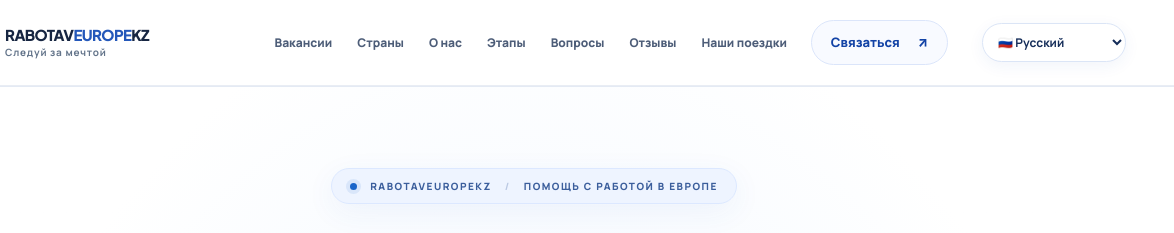
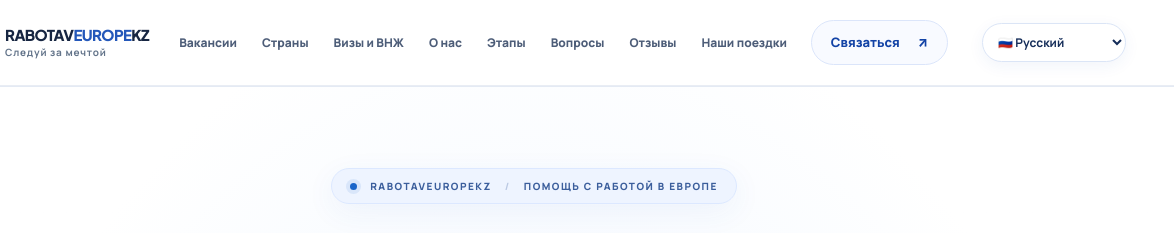
Before and after one commit to guccigangg0032-dev/preview.asia, a plain HTML site: page index.html in a window 1280 px wide. Shown: the top 233 px of the page, 106-1280 px from the left. Drawn offline with Linux system fonts and the light colour scheme.

Commit message:
Link visa and residence services from index.html

```diff
--- a/index.html
+++ b/index.html
@@ -45,7 +45,7 @@
       </a>
       <nav class="desktop-nav" aria-label="Основная навигация">
         <a href="./vacancies.html">Вакансии</a>
-        <a href="./directions.html">Страны</a>
+        <a href="./directions.html">Страны</a><a href="./visas-residence.html">Визы и ВНЖ</a>
         <a href="./about.html">О нас</a>
         <a href="./steps.html">Этапы</a>
         <a href="./faq.html">Вопросы</a><a href="./reviews.html">Отзывы</a>
@@ -55,7 +55,7 @@
       <button class="menu-toggle" type="button" aria-label="Открыть меню" aria-expanded="false" aria-controls="mobile-menu"><span></span><span></span></button>
     </div>
     <nav id="mobile-menu" class="mobile-nav" aria-label="Мобильная навигация" hidden>
-      <a href="./index.html">Главная</a><a href="./vacancies.html">Вакансии</a><a href="./directions.html">Страны</a><a href="./about.html">О нас</a><a href="./steps.html">Этапы</a><a href="./faq.html">Вопросы</a><a href="./reviews.html">Отзывы</a><a href="./journeys.html">Наши поездки</a><a href="./contacts.html">Контакты</a>
+      <a href="./index.html">Главная</a><a href="./vacancies.html">Вакансии</a><a href="./directions.html">Страны</a><a href="./visas-residence.html">Визы и ВНЖ</a><a href="./about.html">О нас</a><a href="./steps.html">Этапы</a><a href="./faq.html">Вопросы</a><a href="./reviews.html">Отзывы</a><a href="./journeys.html">Наши поездки</a><a href="./contacts.html">Контакты</a>
     </nav>
   </header>
 
@@ -275,7 +275,7 @@
     <div class="office-strip"><div class="shell"><div><strong>Можно обратиться лично</strong><p>Астана, ул. Амангельды Иманова, 19, БЦ «Алма-Ата», 6 этаж, офис 609D. Перед визитом согласуйте время с менеджером.</p></div><a href="https://wa.me/77052753333" target="_blank" rel="noopener noreferrer">Написать менеджеру в WhatsApp ↗</a></div></div>
   </main>
 
-  <footer class="site-footer"><div class="shell footer-top"><div><a class="brand footer-brand" href="#top"><span class="brand-symbol" aria-hidden="true">✳</span><span class="brand-wordmark"><strong>RABOTAV<span>EUROPE</span>KZ</strong><small>Следуй за мечтой</small></span></a><p>Консультации по трудоустройству в Европе и помощь с подготовкой к поездке.</p></div><div class="footer-links"><div><strong>Навигация</strong><a href="./vacancies.html">Вакансии</a><a href="./directions.html">Страны</a><a href="./about.html">О нас</a><a href="./steps.html">Этапы</a><a href="./faq.html">Вопросы</a><a href="./reviews.html">Отзывы</a><a href="./journeys.html">Наши поездки</a><a href="./contacts.html">Контакты</a></div><div><strong>Связь</strong><a href="https://www.instagram.com/rabotaveuropekz/" target="_blank" rel="noopener noreferrer">Instagram ↗</a><a href="https://wa.me/77052753333" target="_blank" rel="noopener noreferrer">WhatsApp ↗</a></div></div></div><div class="shell footer-bottom"><span>© <span id="year">2026</span> RABOTAVEUROPEKZ. Работа за рубежом.</span><span>Актуальные вакансии и условия уточняйте у компании.</span><span><a href="./photo-credits.html">Фотографии и лицензии</a></span><span><a href="./privacy.html">Конфиденциальность</a></span><span>Дизайн: <a href="https://777xsz.shop/" target="_blank" rel="noopener noreferrer">777xsz</a></span></div></footer>
+  <footer class="site-footer"><div class="shell footer-top"><div><a class="brand footer-brand" href="#top"><span class="brand-symbol" aria-hidden="true">✳</span><span class="brand-wordmark"><strong>RABOTAV<span>EUROPE</span>KZ</strong><small>Следуй за мечтой</small></span></a><p>Консультации по трудоустройству в Европе и помощь с подготовкой к поездке.</p></div><div class="footer-links"><div><strong>Навигация</strong><a href="./vacancies.html">Вакансии</a><a href="./directions.html">Страны</a><a href="./visas-residence.html">Визы и ВНЖ</a><a href="./about.html">О нас</a><a href="./steps.html">Этапы</a><a href="./faq.html">Вопросы</a><a href="./reviews.html">Отзывы</a><a href="./journeys.html">Наши поездки</a><a href="./contacts.html">Контакты</a></div><div><strong>Связь</strong><a href="https://www.instagram.com/rabotaveuropekz/" target="_blank" rel="noopener noreferrer">Instagram ↗</a><a href="https://wa.me/77052753333" target="_blank" rel="noopener noreferrer">WhatsApp ↗</a></div></div></div><div class="shell footer-bottom"><span>© <span id="year">2026</span> RABOTAVEUROPEKZ. Работа за рубежом.</span><span>Актуальные вакансии и условия уточняйте у компании.</span><span><a href="./photo-credits.html">Фотографии и лицензии</a></span><span><a href="./privacy.html">Конфиденциальность</a></span><span>Дизайн: <a href="https://777xsz.shop/" target="_blank" rel="noopener noreferrer">777xsz</a></span></div></footer>
   <a class="mobile-fixed-cta" href="#contact">Узнать условия <span>↗</span></a>
   <script src="https://cdn.jsdelivr.net/npm/globe.gl@2.46.2" defer></script>
   <script src="./globe-interactive.js?v=20261030-6" defer></script>
```
